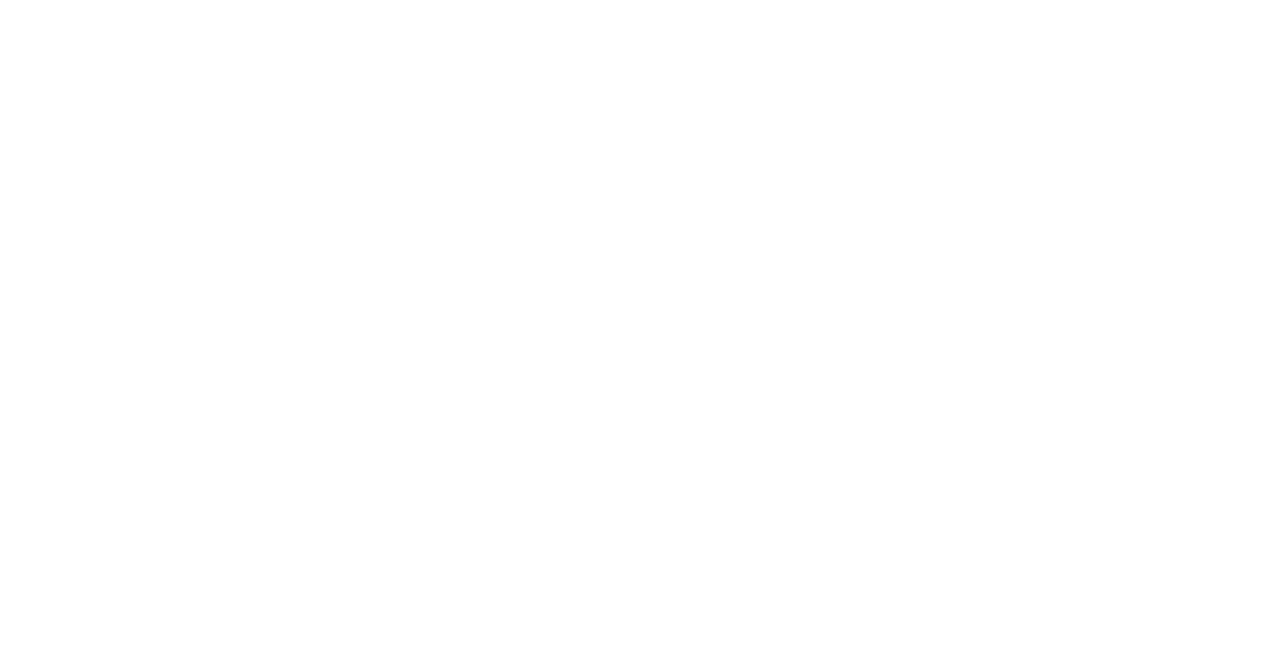
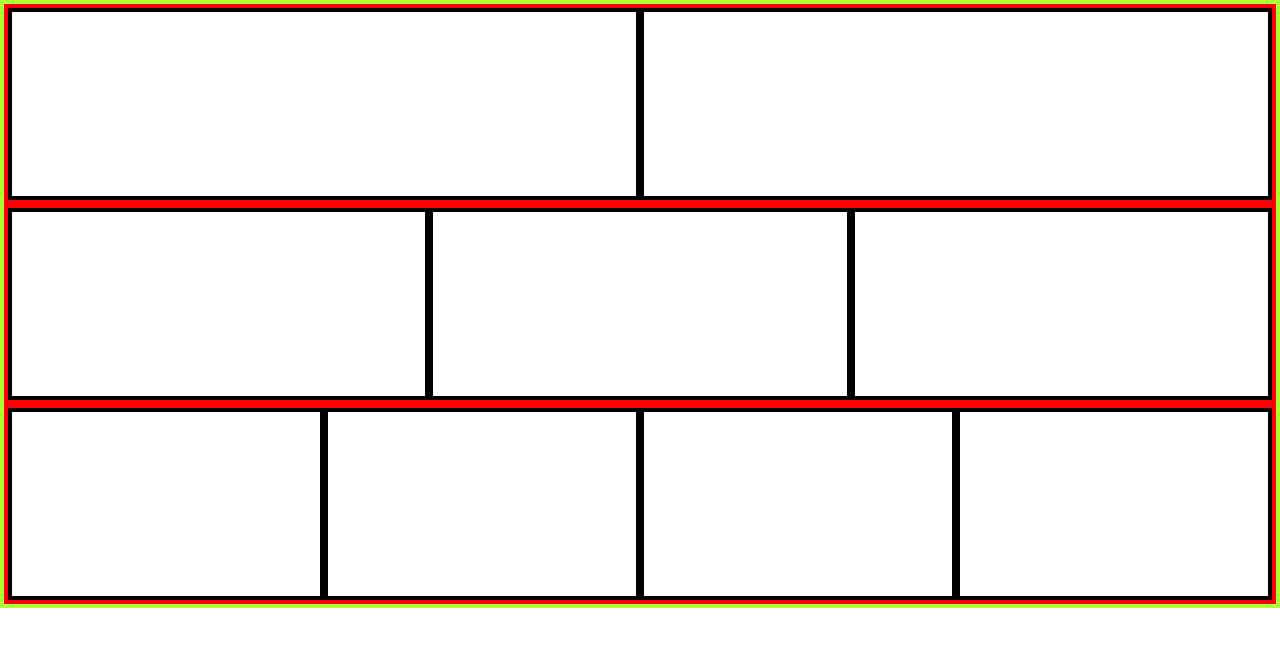
Before and after one commit to thomaslazzeri/htmlcss-bootstrap-layout, a plain HTML site: page index.html in a window 1280 px wide. Drawn offline with nearby package versions, Linux system fonts and the light colour scheme.

Commit message:
Refactor HTML structure and fix CSS border property syntax

```diff
--- a/index.html
+++ b/index.html
@@ -11,7 +11,7 @@
 </head>
 
 <body>
-    <div class="container-fluid"></div>
+    <div class="container-fluid">
         <section>
             <div class="row">
                 <div class="col"></div>
@@ -39,7 +39,7 @@
 
         </section>
 
-
+    </div>
 
 
 
--- a/style.css
+++ b/style.css
@@ -1,9 +1,13 @@
 .container-fluid {
     min-height: 600px;
-    border: 4px solid color greenyellow
+    border: 4px solid greenyellow
 }
 
 .row {
     min-height: 200px;
-    border: 4px solid color red
+    border: 4px solid red
 }
+
+.col {
+    border: 4px solid black;
+}
```
Lines whose indentation alone changed are shown as unchanged.
